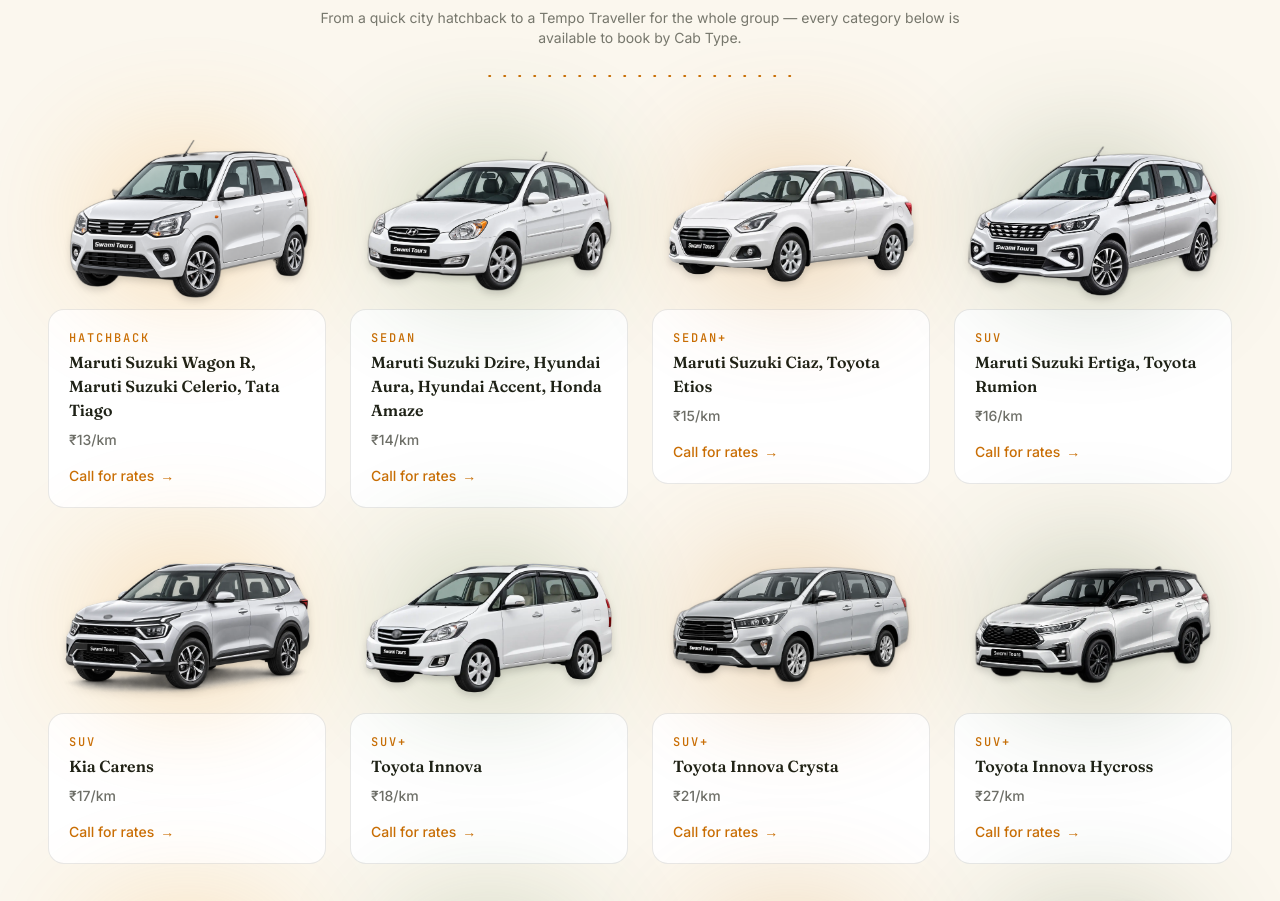
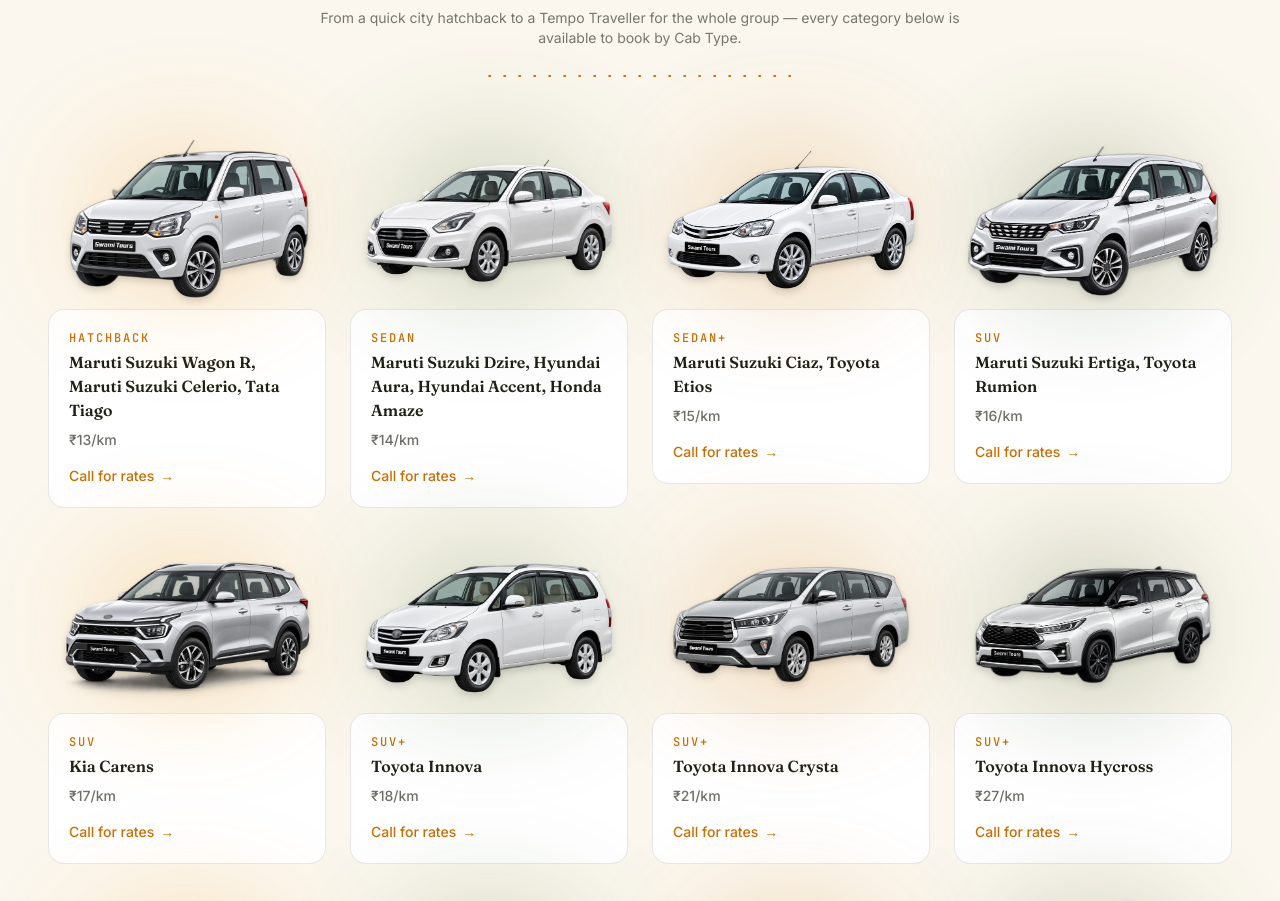
Before and after one commit to swamitoursdev/swamitours, a Next.js app: page / in a window 1280 px wide. Shown: the part 4441-5342 px from the top of the page. Built offline with nearby package versions, Linux system fonts and the light colour scheme.

Commit message:
Refactor - fixed fleet as per client request

```diff
--- a/components/home/Fleet.tsx
+++ b/components/home/Fleet.tsx
@@ -23,8 +23,8 @@
   scorpio: "/assets/Fleet/Scorpio.webp",
   ertiga: "/assets/Fleet/Ertiga.webp",
   wagonr: "/assets/Fleet/WagonR.webp",
-  accent: "/assets/Fleet/Accent.webp",
-  etios: "/assets/Fleet/Dzire.webp",
+  accent: "/assets/Fleet/Dzire.webp",
+  etios: "/assets/Fleet/Etios.webp",
   innova: "/assets/Fleet/Innova.webp",
   carens: "/assets/Fleet/Carens.webp",
   urbania: "/assets/Fleet/Urbania.webp",
```
